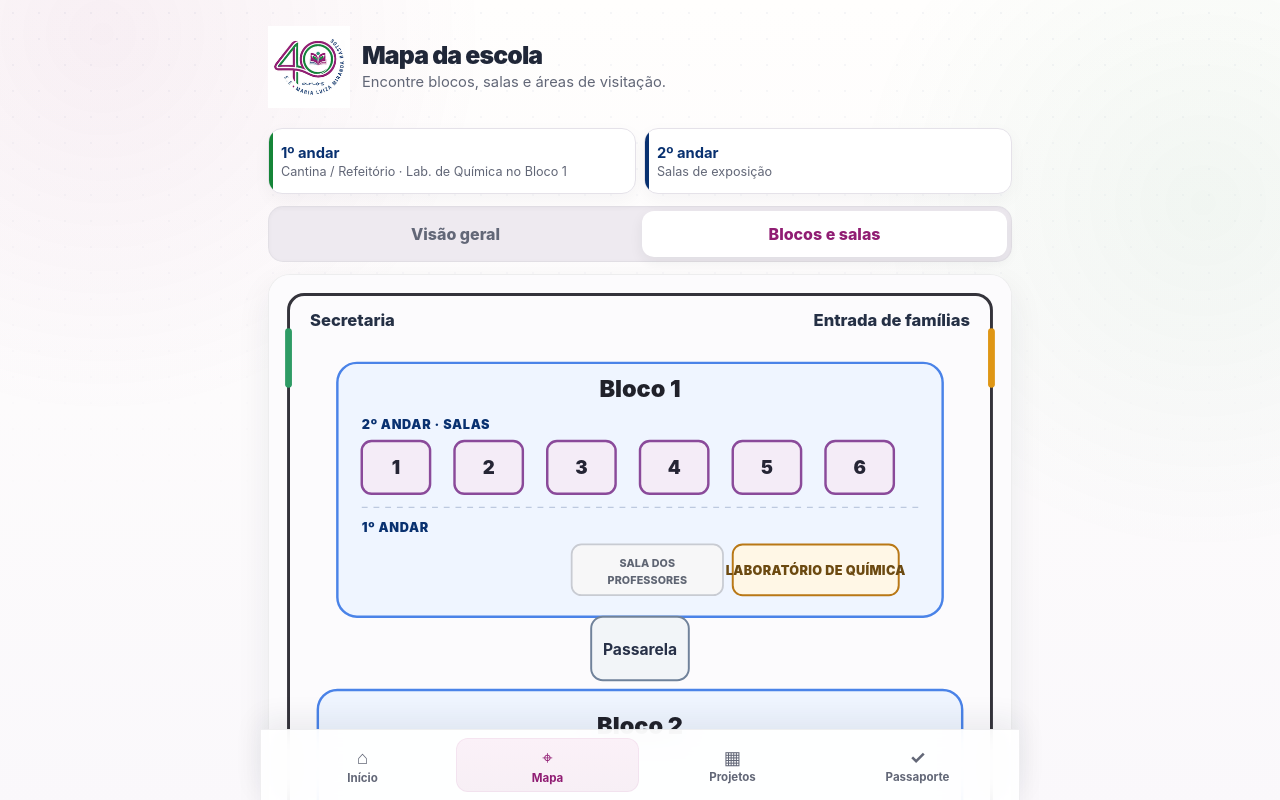
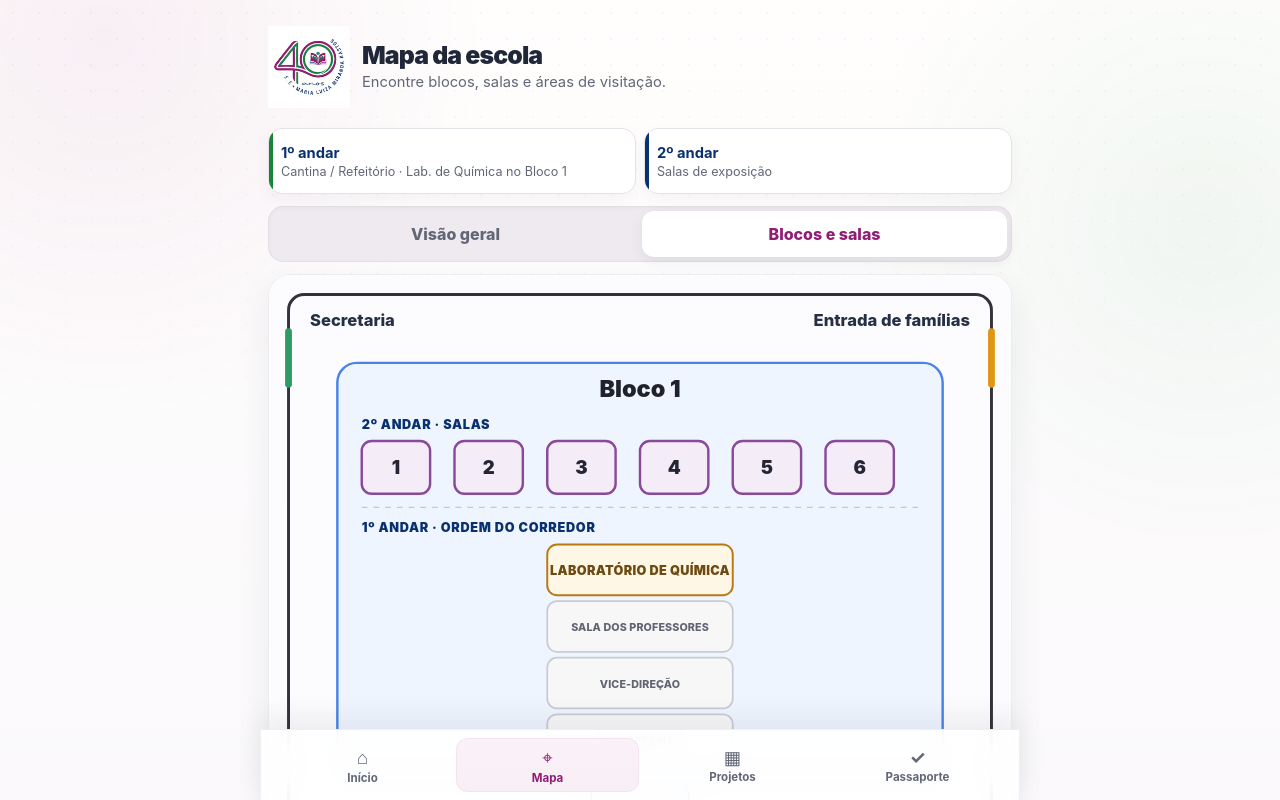
Before and after one commit to christianhpo-star/feira-40-anos-maria-luiza, a React (Vite) app: page /mapa in a window 1280 px wide. Both pictures are taken after a click on the tab "Blocos e salas". Shown: the top 800 px of the page. Built offline with nearby package versions, Linux system fonts and the light colour scheme.

Commit message:
mapa: refaz 1º andar do Bloco 1 conforme croqui enviado

```diff
--- a/src/map/SchoolMap.tsx
+++ b/src/map/SchoolMap.tsx
@@ -11,7 +11,7 @@ interface SchoolMapProps {
 }
 
 const roomBlocks: Record<string, string> = {
-  'sala-01': 'bloco-01', 'sala-02': 'bloco-01', 'sala-03': 'bloco-01', 'sala-04': 'bloco-01', 'sala-05': 'bloco-01', 'sala-06': 'bloco-01', 'laboratorio-ciencias': 'bloco-01', 'sala-professores': 'bloco-01',
+  'sala-01': 'bloco-01', 'sala-02': 'bloco-01', 'sala-03': 'bloco-01', 'sala-04': 'bloco-01', 'sala-05': 'bloco-01', 'sala-06': 'bloco-01', 'laboratorio-ciencias': 'bloco-01', 'sala-professores': 'bloco-01', 'vice-direcao': 'bloco-01', 'secretaria-escolar': 'bloco-01',
   'sala-07': 'bloco-02', 'sala-08': 'bloco-02', 'sala-09': 'bloco-02', 'sala-10': 'bloco-02', 'sala-11': 'bloco-02', 'sala-12': 'bloco-02', 'sala-16': 'bloco-02',
   'sala-14': 'bloco-03', 'sala-15': 'bloco-03', 'sala-13': 'bloco-03', 'sala-17': 'bloco-03'
 }
@@ -82,7 +82,7 @@ function CampusMap({ destinationId, onZoneSelect }: Omit<SchoolMapProps, 'view'>
     <div className="map-shell" aria-label="Mapa geral esquemático da escola">
       <svg className="school-map campus-map" viewBox="0 0 760 560" role="img" aria-labelledby="campusTitle campusDesc" preserveAspectRatio="xMidYMid meet">
         <title id="campusTitle">Mapa geral dos espaços da escola</title>
-        <desc id="campusDesc">Mostra entrada principal, portão da secretaria, salas no segundo andar, Laboratório de Química e Sala dos Professores no primeiro andar do Bloco 1, pátio, cantina e refeitório no primeiro andar, quadra, quadra de areia e ligação por escada.</desc>
+        <desc id="campusDesc">Mostra entrada principal, portão da secretaria, salas no segundo andar e, no primeiro andar do Bloco 1, a sequência Laboratório de Química, Sala dos Professores, Vice-direção e Secretaria; além de pátio, cantina e refeitório, quadra, quadra de areia e ligação por escada.</desc>
 
         <rect x="20" y="20" width="720" height="520" rx="20" className="map-boundary" />
 
@@ -98,16 +98,10 @@ function CampusMap({ destinationId, onZoneSelect }: Omit<SchoolMapProps, 'view'>
 
         <g className="map-building">
           <rect x="55" y="105" width="155" height="290" rx="12" />
-          <text x="132" y="150" textAnchor="middle" className="map-floor-label">2º ANDAR</text>
-          <text x="132" y="180" textAnchor="middle" className="map-title">SALAS 01–06</text>
-          <line x1="70" y1="235" x2="195" y2="235" className="map-floor-divider" />
-          <text x="132" y="260" textAnchor="middle" className="map-floor-label">1º ANDAR</text>
-
-          <g className="map-reference-space">
-            <rect x="68" y="278" width="61" height="76" rx="10" />
-            <text x="98.5" y="309" textAnchor="middle" className="map-tiny">SALA DOS</text>
-            <text x="98.5" y="329" textAnchor="middle" className="map-tiny">PROFESSORES</text>
-          </g>
+          <text x="132" y="138" textAnchor="middle" className="map-floor-label">2º ANDAR</text>
+          <text x="132" y="164" textAnchor="middle" className="map-title">SALAS 01–06</text>
+          <line x1="70" y1="190" x2="195" y2="190" className="map-floor-divider" />
+          <text x="132" y="210" textAnchor="middle" className="map-floor-label">1º ANDAR</text>
 
           <g
             className={spaceClass('laboratorio-ciencias', 'map-lab-campus')}
@@ -116,9 +110,23 @@ function CampusMap({ destinationId, onZoneSelect }: Omit<SchoolMapProps, 'view'>
             onClick={() => onZoneSelect?.('laboratorio')}
             onKeyDown={(event) => { if (event.key === 'Enter' || event.key === ' ') onZoneSelect?.('laboratorio') }}
           >
-            <rect x="136" y="278" width="61" height="76" rx="10" />
-            <text x="166.5" y="309" textAnchor="middle" className="map-tiny">LAB.</text>
-            <text x="166.5" y="329" textAnchor="middle" className="map-tiny">QUÍMICA</text>
+            <rect x="75" y="220" width="115" height="35" rx="7" />
+            <text x="132" y="242" textAnchor="middle" className="map-tiny">LAB. QUÍMICA</text>
+          </g>
+
+          <g className="map-reference-space">
+            <rect x="75" y="258" width="115" height="35" rx="7" />
+            <text x="132" y="280" textAnchor="middle" className="map-tiny">SALA PROF.</text>
+          </g>
+
+          <g className="map-reference-space">
+            <rect x="75" y="296" width="115" height="35" rx="7" />
+            <text x="132" y="318" textAnchor="middle" className="map-tiny">VICE-DIREÇÃO</text>
+          </g>
+
+          <g className="map-reference-space">
+            <rect x="75" y="334" width="115" height="35" rx="7" />
+            <text x="132" y="356" textAnchor="middle" className="map-tiny">SECRETARIA</text>
           </g>
         </g>
 
@@ -162,7 +170,7 @@ function CampusMap({ destinationId, onZoneSelect }: Omit<SchoolMapProps, 'view'>
       </svg>
       <div className="map-caption">
         <strong>Visão geral da escola</strong>
-        <span>2º andar: salas · 1º andar: Cantina/Refeitório e, no Bloco 1, Sala dos Professores + Laboratório de Química.</span>
+        <span>2º andar: salas · 1º andar: Cantina/Refeitório e, no Bloco 1, Lab. de Química → Sala dos Professores → Vice-direção → Secretaria.</span>
       </div>
     </div>
   )
@@ -191,10 +199,10 @@ function BlocksMap({ destinationId, onZoneSelect }: Omit<SchoolMapProps, 'view'>
 
   return (
     <div className="map-shell" aria-label="Mapa de blocos e salas">
-      <svg className="school-map rooms-map" viewBox="0 0 760 900" role="img" aria-labelledby="roomsTitle roomsDesc" preserveAspectRatio="xMidYMid meet">
+      <svg className="school-map rooms-map" viewBox="0 0 760 1070" role="img" aria-labelledby="roomsTitle roomsDesc" preserveAspectRatio="xMidYMid meet">
         <title id="roomsTitle">Mapa dos blocos e salas</title>
-        <desc id="roomsDesc">No Bloco 1, as salas 1 a 6 ficam no segundo andar. No primeiro andar ficam a Sala dos Professores e, ao lado, o Laboratório de Química. Depois da passarela fica o Bloco 2 com salas 7, 8, 9, 10, 11, 12 e 16; e o Bloco 3 com salas 13, 14, 15 e 17. O portão da Secretaria fica à esquerda e a entrada de famílias à direita.</desc>
-        <rect x="20" y="20" width="720" height="860" rx="16" className="map-boundary" />
+        <desc id="roomsDesc">No Bloco 1, as salas 1 a 6 ficam no segundo andar. No primeiro andar, em sequência vertical, ficam Laboratório de Química, Sala dos Professores, Vice-direção e Secretaria. Depois da passarela fica o Bloco 2 com salas 7, 8, 9, 10, 11, 12 e 16; e o Bloco 3 com salas 13, 14, 15 e 17. O portão da Secretaria fica à esquerda e a entrada de famílias à direita.</desc>
+        <rect x="20" y="20" width="720" height="1030" rx="16" className="map-boundary" />
 
         <g className="map-gate map-gate--secretaria">
           <line x1="20" y1="58" x2="20" y2="112" />
@@ -208,7 +216,7 @@ function BlocksMap({ destinationId, onZoneSelect }: Omit<SchoolMapProps, 'view'>
 
         <g className={blockClass('bloco-01')} role="button" tabIndex={0} aria-label={`Bloco 1, ${blockProjects('bloco-01').length} exposições`}
           onClick={() => activate('bloco-01')} onKeyDown={(event) => { if (event.key === 'Enter' || event.key === ' ') activate('bloco-01') }}>
-          <rect x="70" y="90" width="620" height="260" rx="20" />
+          <rect x="70" y="90" width="620" height="430" rx="20" />
           <text x="380" y="125" textAnchor="middle" className="map-block-title">Bloco 1</text>
 
           <text x="95" y="158" className="map-floor-band-label">2º ANDAR · SALAS</text>
@@ -220,19 +228,13 @@ function BlocksMap({ destinationId, onZoneSelect }: Omit<SchoolMapProps, 'view'>
           <Room id="sala-06" x={570} y={170} {...roomProps} />
 
           <line x1="95" y1="238" x2="665" y2="238" className="map-floor-divider" />
-          <text x="95" y="263" className="map-floor-band-label">1º ANDAR</text>
-
-          <g className="map-reference-space" aria-label="Sala dos Professores, 1º andar do Bloco 1">
-            <rect x="310" y="276" width="155" height="52" rx="10" />
-            <text x="387.5" y="299" textAnchor="middle" className="map-reference-label">SALA DOS</text>
-            <text x="387.5" y="317" textAnchor="middle" className="map-reference-label">PROFESSORES</text>
-          </g>
+          <text x="95" y="263" className="map-floor-band-label">1º ANDAR · ORDEM DO CORREDOR</text>
 
           <g
             className={labClass}
             role="button"
             tabIndex={0}
-            aria-label="Laboratório de Química, 1º andar do Bloco 1, ao lado da Sala dos Professores"
+            aria-label="Laboratório de Química, primeiro espaço da sequência do 1º andar do Bloco 1"
             onClick={(event) => { event.stopPropagation(); activate('laboratorio') }}
             onKeyDown={(event) => {
               if (event.key === 'Enter' || event.key === ' ') {
@@ -241,44 +243,59 @@ function BlocksMap({ destinationId, onZoneSelect }: Omit<SchoolMapProps, 'view'>
               }
             }}
           >
-            <title>Laboratório de Química — 1º andar do Bloco 1, ao lado da Sala dos Professores</title>
-            <rect x="475" y="276" width="170" height="52" rx="10" />
-            <text x="560" y="307" textAnchor="middle" className="map-lab-label">LABORATÓRIO DE QUÍMICA</text>
-            {labVisited && <text x="630" y="292" textAnchor="middle" className="map-room-check">✓</text>}
+            <title>Laboratório de Química — 1º andar do Bloco 1</title>
+            <rect x="285" y="276" width="190" height="52" rx="10" />
+            <text x="380" y="307" textAnchor="middle" className="map-lab-label">LABORATÓRIO DE QUÍMICA</text>
+            {labVisited && <text x="460" y="292" textAnchor="middle" className="map-room-check">✓</text>}
+          </g>
+
+          <g className="map-reference-space" aria-label="Sala dos Professores, 1º andar do Bloco 1">
+            <rect x="285" y="334" width="190" height="52" rx="10" />
+            <text x="380" y="365" textAnchor="middle" className="map-reference-label">SALA DOS PROFESSORES</text>
+          </g>
+
+          <g className="map-reference-space" aria-label="Vice-direção, 1º andar do Bloco 1">
+            <rect x="285" y="392" width="190" height="52" rx="10" />
+            <text x="380" y="423" textAnchor="middle" className="map-reference-label">VICE-DIREÇÃO</text>
+          </g>
+
+          <g className="map-reference-space" aria-label="Secretaria, 1º andar do Bloco 1">
+            <rect x="285" y="450" width="190" height="52" rx="10" />
+            <text x="380" y="481" textAnchor="middle" className="map-reference-label">SECRETARIA</text>
           </g>
         </g>
 
         <g className="map-walkway">
-          <rect x="330" y="350" width="100" height="65" rx="12" />
-          <text x="380" y="389" textAnchor="middle" className="map-small">Passarela</text>
+          <rect x="330" y="520" width="100" height="65" rx="12" />
+          <text x="380" y="559" textAnchor="middle" className="map-small">Passarela</text>
         </g>
 
         <g className={blockClass('bloco-02')} role="button" tabIndex={0} aria-label={`Bloco 2, ${blockProjects('bloco-02').length} exposições`}
           onClick={() => activate('bloco-02')} onKeyDown={(event) => { if (event.key === 'Enter' || event.key === ' ') activate('bloco-02') }}>
-          <rect x="50" y="425" width="660" height="210" rx="20" />
-          <text x="380" y="470" textAnchor="middle" className="map-block-title">Bloco 2</text>
-          <Room id="sala-07" x={65} y={550} {...roomProps} />
-          <Room id="sala-08" x={155} y={550} {...roomProps} />
-          <Room id="sala-09" x={245} y={550} {...roomProps} />
-          <Room id="sala-10" x={335} y={550} {...roomProps} />
-          <Room id="sala-11" x={425} y={550} {...roomProps} />
-          <Room id="sala-12" x={515} y={550} {...roomProps} />
-          <Room id="sala-16" x={605} y={550} {...roomProps} />
+          <rect x="50" y="595" width="660" height="210" rx="20" />
+          <text x="380" y="640" textAnchor="middle" className="map-block-title">Bloco 2</text>
+          <Room id="sala-07" x={65} y={720} {...roomProps} />
+          <Room id="sala-08" x={155} y={720} {...roomProps} />
+          <Room id="sala-09" x={245} y={720} {...roomProps} />
+          <Room id="sala-10" x={335} y={720} {...roomProps} />
+          <Room id="sala-11" x={425} y={720} {...roomProps} />
+          <Room id="sala-12" x={515} y={720} {...roomProps} />
+          <Room id="sala-16" x={605} y={720} {...roomProps} />
         </g>
 
         <g className={blockClass('bloco-03')} role="button" tabIndex={0} aria-label={`Bloco 3, ${blockProjects('bloco-03').length} exposições`}
           onClick={() => activate('bloco-03')} onKeyDown={(event) => { if (event.key === 'Enter' || event.key === ' ') activate('bloco-03') }}>
-          <rect x="120" y="670" width="450" height="155" rx="20" />
-          <text x="345" y="712" textAnchor="middle" className="map-block-title">Bloco 3</text>
-          <Room id="sala-14" x={145} y={745} {...roomProps} />
-          <Room id="sala-15" x={255} y={745} {...roomProps} />
-          <Room id="sala-13" x={365} y={745} {...roomProps} />
-          <Room id="sala-17" x={475} y={745} {...roomProps} />
+          <rect x="120" y="840" width="450" height="155" rx="20" />
+          <text x="345" y="882" textAnchor="middle" className="map-block-title">Bloco 3</text>
+          <Room id="sala-14" x={145} y={915} {...roomProps} />
+          <Room id="sala-15" x={255} y={915} {...roomProps} />
+          <Room id="sala-13" x={365} y={915} {...roomProps} />
+          <Room id="sala-17" x={475} y={915} {...roomProps} />
         </g>
       </svg>
       <div className="map-caption">
         <strong>Blocos e salas</strong>
-        <span>No Bloco 1, as salas 01–06 ficam no 2º andar. No 1º andar ficam a Sala dos Professores e, ao lado, o Laboratório de Química. As salas 09, 10 e 17 servem apenas como referência.</span>
+        <span>No Bloco 1, as salas 01–06 ficam no 2º andar. No 1º andar, a sequência é: Laboratório de Química → Sala dos Professores → Vice-direção → Secretaria. As salas 09, 10 e 17 servem apenas como referência.</span>
       </div>
       <div className="map-legend" aria-label="Legenda do mapa">
         <span><i className="legend-swatch legend-swatch--project" /> Exposição da feira</span>
```
